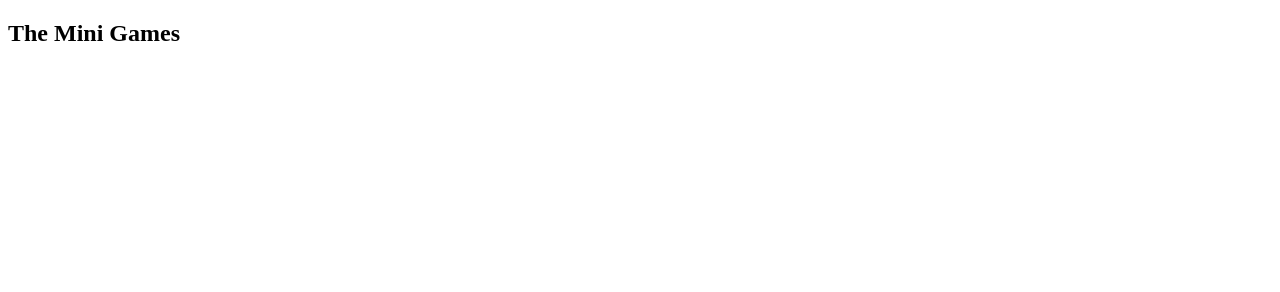
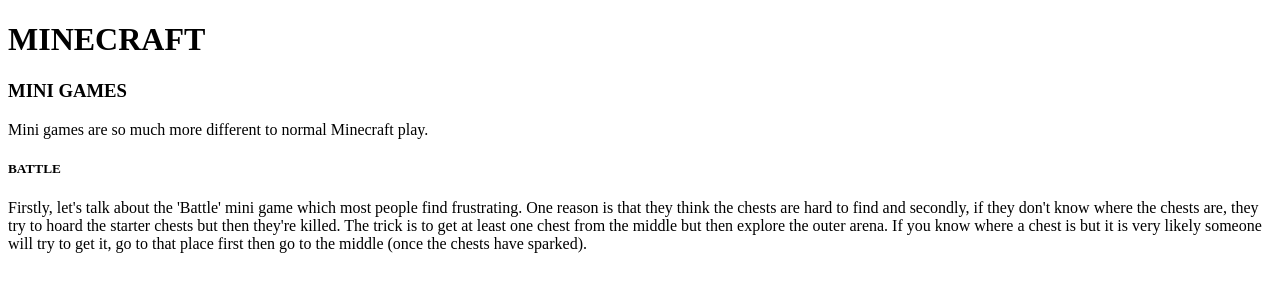
Before and after one commit to BIBROJAM/BIBROJAM.github.io, a plain HTML site: page index.html in a window 1280 px wide. Drawn offline with Linux system fonts and the light colour scheme.

Commit message:
Update index.html

```diff
--- a/index.html
+++ b/index.html
@@ -3,15 +3,34 @@
     <head>
        <link rel="stylesheet" type="text/css" href="/css/main.css">
       <title>
-         MINECRAFT
+          MINECRAFT
       </title>
     </head>
   <body>
-    <h2>
-      The Mini Games
-    </h2>
-    <p>
-
-    </p>
+     <h1>
+         MINECRAFT
+     </h1>
+     <h3>
+         MINI GAMES
+     </h3>
+     <p>
+         Mini games are so much more different to normal
+         Minecraft play.
+     </p>
+     <h5>
+         BATTLE
+     </h5>
+     <p>
+         Firstly, let's talk about the 'Battle' mini game
+         which most people find frustrating. One reason is
+         that they think the chests are hard to find and
+         secondly, if they don't know where the chests are,
+         they try to hoard the starter chests but then they're
+         killed. The trick is to get at least one chest from
+         the middle but then explore the outer arena. If you
+         know where a chest is but it is very likely someone
+         will try to get it, go to that place first then go to
+         the middle (once the chests have sparked).
+      </p>
   </body>
 </html>
```
